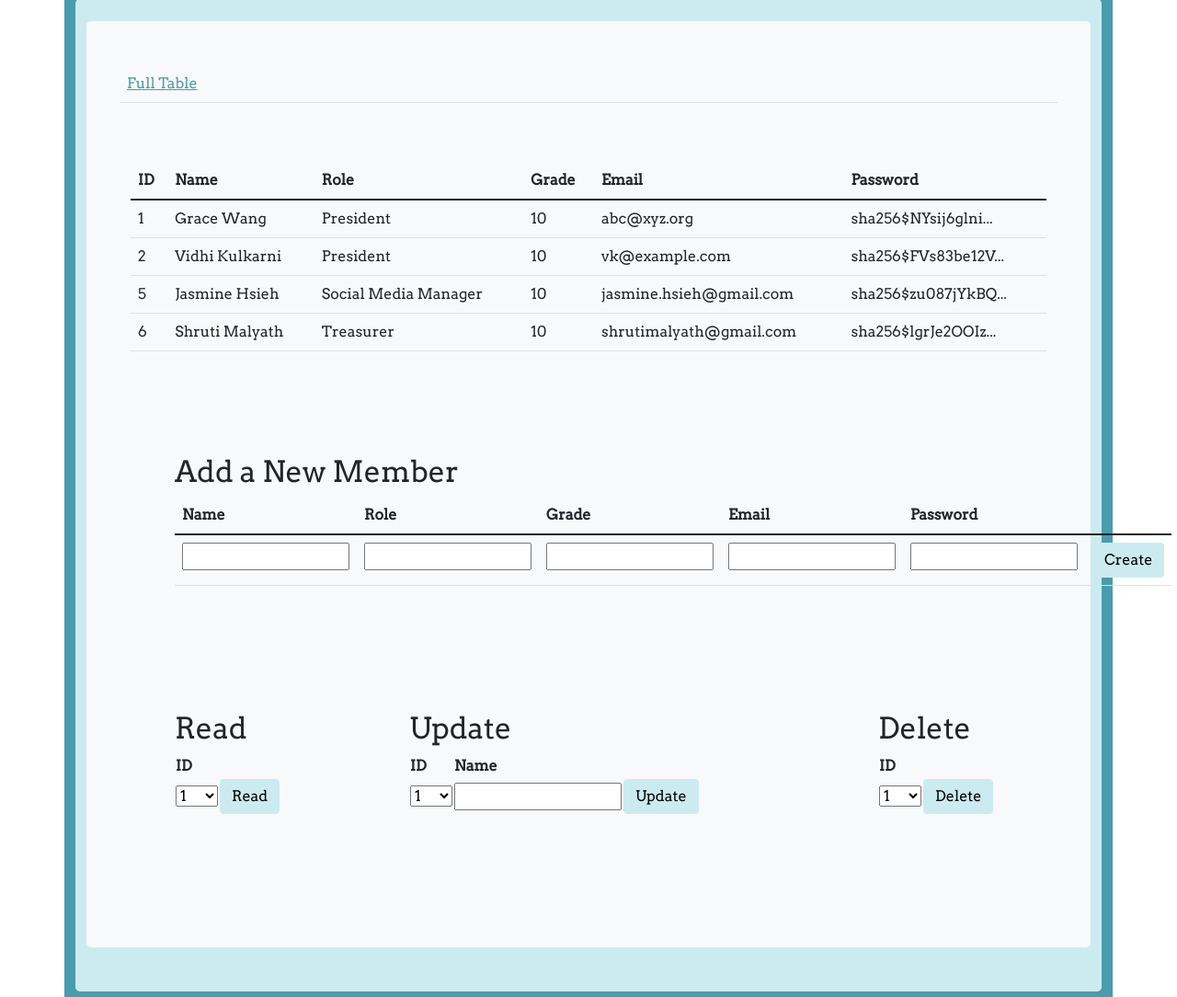
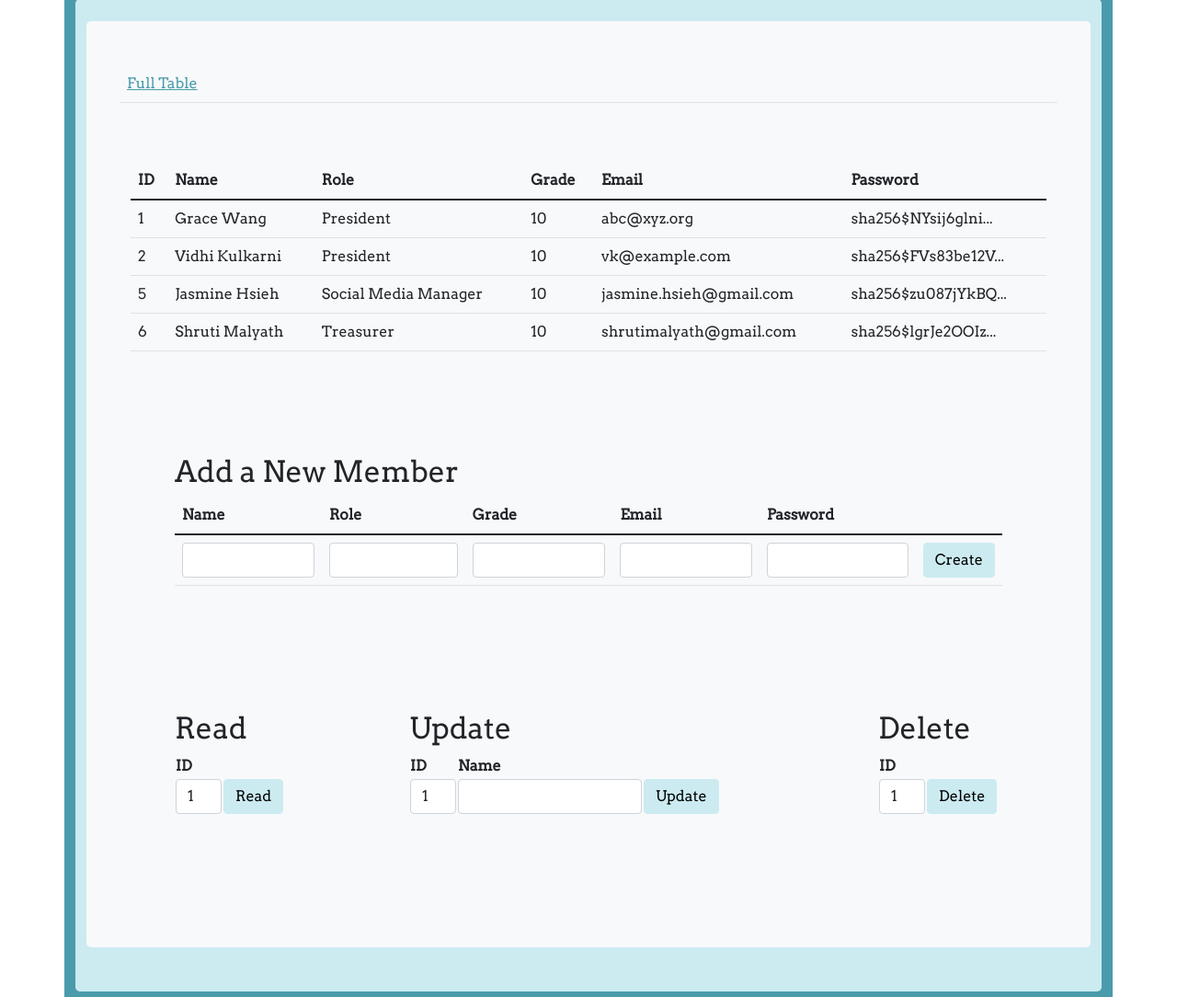
Before and after one commit to VidhiKulkarni/teamlace, a Flask app: page /crud/ in a window 1280 px wide. Shown: the part 230-1314 px from the top of the page at 92% size. Run offline with Flask 2, Linux system fonts and the light colour scheme; a user stored in the database is signed in; data comes from the database, SQL or seed files in the repository; some libraries are stand-ins or nearby versions.

Commit message:
bootstrap is pretty cool - styling stuff for dark mode

```diff
--- a/cruddy/templates/cruddy/crud.html
+++ b/cruddy/templates/cruddy/crud.html
@@ -80,11 +80,11 @@
                             </thead>
                             <tbody>
                             <tr>
-                                <td><input type="text" name="name" id="name" required></td>
-                                <td><input type="text" name="role" id="role" required></td>
-                                <td><input type="number" name="grade" id="grade" required></td>
-                                <td><input type="email" name="email" id="email"></td>
-                                <td><input type="password" name="password" id="password"></td>
+                                <td><input class="form-control" type="text" name="name" id="name" required></td>
+                                <td><input class="form-control" type="text" name="role" id="role" required></td>
+                                <td><input class="form-control" type="number" name="grade" id="grade" required></td>
+                                <td><input class="form-control" type="email" name="email" id="email"></td>
+                                <td><input class="form-control" type="password" name="password" id="password"></td>
                                 <td><input class="btn btn-secondary" type="submit" value="Create"></td>
                             </tr>
                             </tbody>
@@ -102,16 +102,16 @@
                                     <tr><th><label for="read_userid">ID</label></th></tr>
                                     <tr>
                                         <td>
-                                            <select name="userid" id="read_userid">
-                                                <optgroup label="userid">
+                                            <select name="userid" id="read_userid" class="form-control">
+                                                <optgroup label="userid" class="form-control">
                                                     {% for row in table %}
-                                                        <option label="{{ row['userID'] }}">{{ row['userID'] }}</option>
+                                                        <option label="{{ row['userID'] }}" class="form-control">{{ row['userID'] }}</option>
                                                     {% endfor %}
                                                 </optgroup>
                                             </select>
                                         </td>
                                         <td>
-                                            <input class="btn btn-secondary" type="submit" value="Read">
+                                            <input class="btn btn-secondary form-control" type="submit" value="Read">
                                         </td>
                                     </tr>
                                 </table>
@@ -130,15 +130,15 @@
                                     </tr>
                                     <tr>
                                         <td>
-                                            <select name="userid" id="update_userid">
-                                                <optgroup label="userid">
+                                            <select name="userid" id="update_userid" class="form-control">
+                                                <optgroup label="userid" class="form-control">
                                                     {% for row in table %}
-                                                        <option label="{{ row['userID'] }}">{{ row['userID'] }}</option>
+                                                        <option label="{{ row['userID'] }}" class="form-control">{{ row['userID'] }}</option>
                                                     {% endfor %}
                                                 </optgroup>
                                             </select>
                                         </td>
-                                        <td><input type="text" name="name" id="update_name" required></td>
+                                        <td><input class="form-control" type="text" name="name" id="update_name" required></td>
                                         <td><input class="btn btn-secondary" type="submit" value="Update"></td>
                                     </tr>
                                 </table>
@@ -154,10 +154,10 @@
                                     <tr><th><label for="delete_userid">ID</label></th></tr>
                                     <tr>
                                         <td>
-                                            <select name="userid" id="delete_userid">
-                                                <optgroup label="userid">
+                                            <select name="userid" id="delete_userid" class="form-control">
+                                                <optgroup label="userid" class="form-control">>
                                                     {% for row in table %}
-                                                        <option label="{{ row['userID'] }}">{{ row['userID'] }}</option>
+                                                        <option label="{{ row['userID'] }}" class="form-control">{{ row['userID'] }}</option>
                                                     {% endfor %}
                                                 </optgroup>
                                             </select>
```
